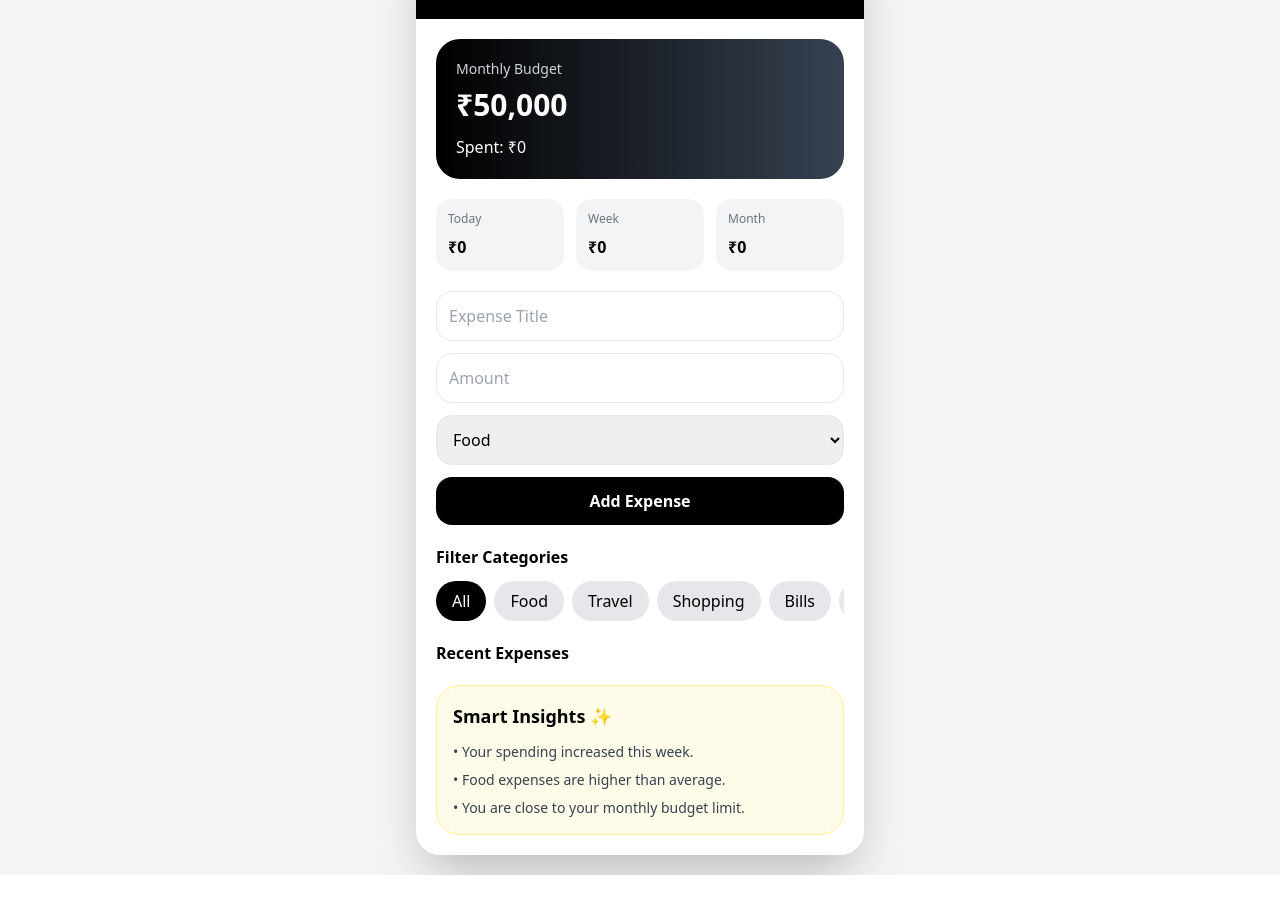
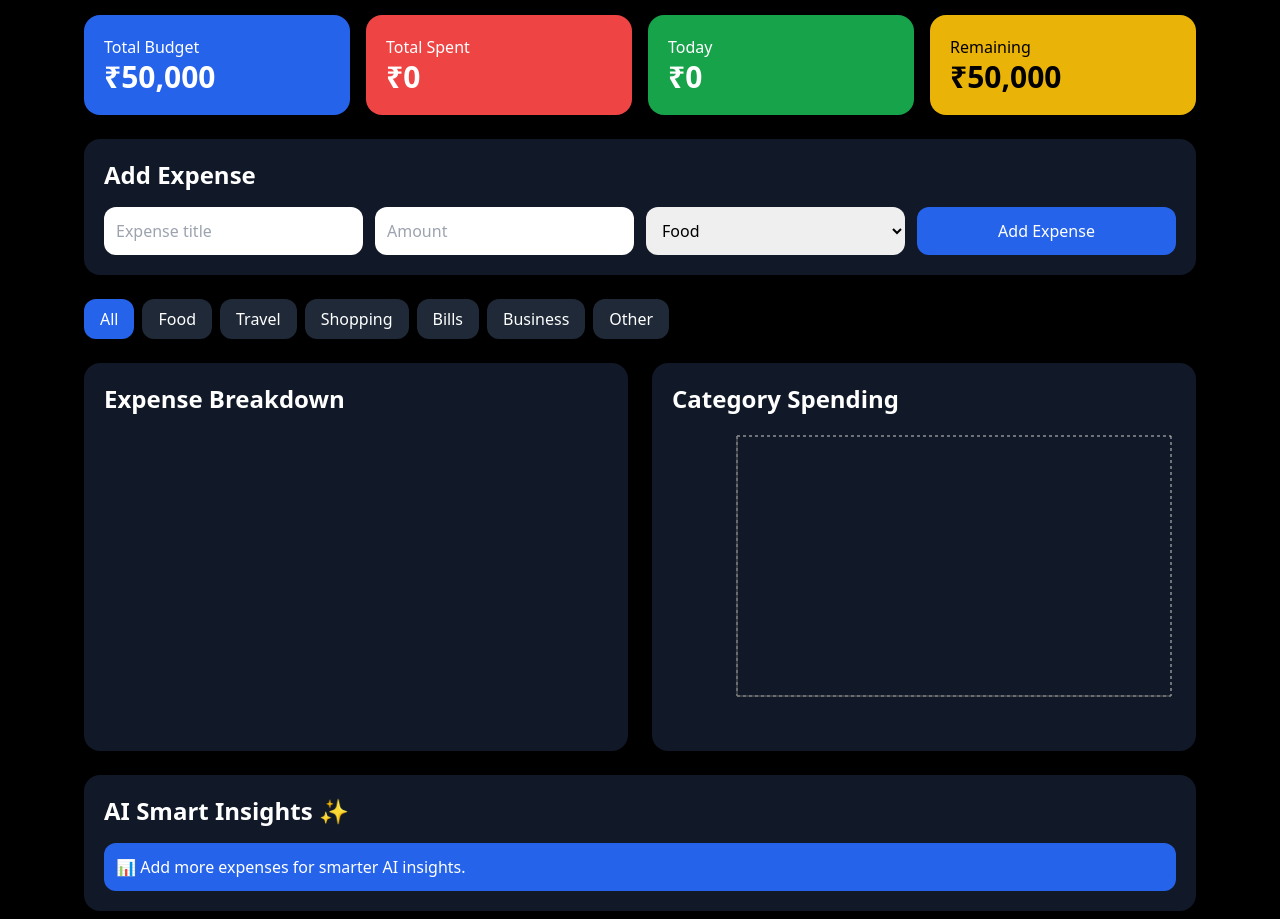
Before and after one commit to arunkumar6201/expense-tracker-web, a React (Vite) app: page / in a window 1280 px wide. Shown: the part 93-1012 px from the top of the page. Before the commit the page ends 968 px from the top, so only its background shows below. Built offline with nearby package versions, Linux system fonts and the light colour scheme.

Commit message:
Update App.jsx

```diff
--- a/src/App.jsx
+++ b/src/App.jsx
@@ -1,18 +1,42 @@
-import React, { useEffect, useState } from "react";
+import React, { useEffect, useMemo, useState } from "react";
+import {
+  PieChart,
+  Pie,
+  Cell,
+  Tooltip,
+  ResponsiveContainer,
+  BarChart,
+  XAxis,
+  YAxis,
+  CartesianGrid,
+  Bar,
+} from "recharts";
 
 export default function App() {
-  const [darkMode, setDarkMode] = useState(false);
+  const [darkMode, setDarkMode] = useState(true);
   const [title, setTitle] = useState("");
   const [amount, setAmount] = useState("");
   const [category, setCategory] = useState("Food");
   const [expenses, setExpenses] = useState([]);
   const [filter, setFilter] = useState("All");
 
-  const categories = ["All", "Food", "Travel", "Shopping", "Bills", "Business"];
+  const budget = 50000;
+
+  const categories = [
+    "All",
+    "Food",
+    "Travel",
+    "Shopping",
+    "Bills",
+    "Business",
+    "Other",
+  ];
 
   useEffect(() => {
     const saved = localStorage.getItem("expenses");
-    if (saved) setExpenses(JSON.parse(saved));
+    if (saved) {
+      setExpenses(JSON.parse(saved));
+    }
   }, []);
 
   useEffect(() => {
@@ -20,17 +44,14 @@ export default function App() {
   }, [expenses]);
 
   const addExpense = () => {
-    if (!title || !amount) {
-      alert("Please fill all fields");
-      return;
-    }
+    if (!title || !amount) return;
 
     const newExpense = {
       id: Date.now(),
       title,
       amount: Number(amount),
       category,
-      date: new Date().toLocaleDateString("en-IN"),
+      date: new Date().toLocaleDateString(),
     };
 
     setExpenses([newExpense, ...expenses]);
@@ -39,160 +60,320 @@ export default function App() {
   };
 
   const deleteExpense = (id) => {
-    setExpenses(expenses.filter((item) => item.id !== id));
+    setExpenses(expenses.filter((e) => e.id !== id));
   };
 
   const filteredExpenses =
     filter === "All"
       ? expenses
-      : expenses.filter((item) => item.category === filter);
+      : expenses.filter((e) => e.category === filter);
 
-  const total = expenses.reduce((sum, item) => sum + item.amount, 0);
+  const totalSpent = expenses.reduce((acc, item) => acc + item.amount, 0);
 
-  const formatINR = (value) => {
-    return new Intl.NumberFormat("en-IN", {
-      style: "currency",
-      currency: "INR",
-      maximumFractionDigits: 0,
-    }).format(value);
-  };
+  const todaySpent = expenses
+    .filter(
+      (e) => e.date === new Date().toLocaleDateString()
+    )
+    .reduce((acc, item) => acc + item.amount, 0);
+
+  const categoryData = categories
+    .filter((c) => c !== "All")
+    .map((cat) => ({
+      name: cat,
+      value: expenses
+        .filter((e) => e.category === cat)
+        .reduce((acc, item) => acc + item.amount, 0),
+    }))
+    .filter((item) => item.value > 0);
+
+  const aiInsights = useMemo(() => {
+    const insights = [];
+
+    if (totalSpent > budget * 0.7) {
+      insights.push("⚠️ You already used 70% of your monthly budget.");
+    }
+
+    const foodTotal = expenses
+      .filter((e) => e.category === "Food")
+      .reduce((a, b) => a + b.amount, 0);
+
+    if (foodTotal > 5000) {
+      insights.push("🍔 Food spending is higher than usual.");
+    }
+
+    if (todaySpent > 2000) {
+      insights.push("💸 You spent heavily today.");
+    }
+
+    if (expenses.length < 3) {
+      insights.push("📊 Add more expenses for smarter AI insights.");
+    }
+
+    return insights;
+  }, [expenses]);
+
+  const COLORS = [
+    "#00C49F",
+    "#0088FE",
+    "#FFBB28",
+    "#FF8042",
+    "#AF19FF",
+    "#FF4560",
+  ];
 
   return (
-    <div className={`min-h-screen p-5 ${darkMode ? "bg-black text-white" : "bg-gray-100 text-black"}`}>
-      <div className="max-w-md mx-auto bg-white rounded-3xl shadow-2xl overflow-hidden">
-        <div className="p-5 bg-black text-white flex justify-between items-center">
+    <div
+      className={`min-h-screen transition-all duration-300 ${
+        darkMode
+          ? "bg-black text-white"
+          : "bg-gray-100 text-black"
+      }`}
+    >
+      <div className="max-w-6xl mx-auto p-5">
+        {/* Header */}
+        <div className="flex justify-between items-center mb-6">
           <div>
-            <h1 className="text-2xl font-bold">Expense Tracker</h1>
-            <p className="text-sm text-gray-300">Free Expense Manager</p>
+            <h1 className="text-4xl font-bold">
+              Expense Tracker
+            </h1>
+            <p className="opacity-70">
+              Smart Personal Finance Manager
+            </p>
           </div>
 
           <button
             onClick={() => setDarkMode(!darkMode)}
-            className="bg-white text-black px-3 py-2 rounded-xl"
+            className="px-4 py-2 rounded-xl bg-blue-600 text-white"
           >
-            {darkMode ? "☀️" : "🌙"}
+            {darkMode ? "Light Mode" : "Dark Mode"}
           </button>
         </div>
 
-        <div className="p-5 space-y-5">
-          <div className="bg-gradient-to-r from-black to-gray-700 text-white rounded-3xl p-5">
-            <p className="text-sm text-gray-300">Monthly Budget</p>
-            <h2 className="text-3xl font-bold mt-2">₹50,000</h2>
-            <p className="mt-3">Spent: {formatINR(total)}</p>
+        {/* Summary Cards */}
+        <div className="grid md:grid-cols-4 gap-4 mb-6">
+          <div className="bg-blue-600 p-5 rounded-2xl">
+            <p>Total Budget</p>
+            <h2 className="text-3xl font-bold">
+              ₹{budget.toLocaleString("en-IN")}
+            </h2>
           </div>
 
-          <div className="grid grid-cols-3 gap-3">
-            <div className="bg-gray-100 rounded-2xl p-3">
-              <p className="text-xs text-gray-500">Today</p>
-              <h2 className="font-bold mt-2">{formatINR(total)}</h2>
+          <div className="bg-red-500 p-5 rounded-2xl">
+            <p>Total Spent</p>
+            <h2 className="text-3xl font-bold">
+              ₹{totalSpent.toLocaleString("en-IN")}
+            </h2>
           </div>
 
-            <div className="bg-gray-100 rounded-2xl p-3">
-              <p className="text-xs text-gray-500">Week</p>
-              <h2 className="font-bold mt-2">{formatINR(total)}</h2>
+          <div className="bg-green-600 p-5 rounded-2xl">
+            <p>Today</p>
+            <h2 className="text-3xl font-bold">
+              ₹{todaySpent.toLocaleString("en-IN")}
+            </h2>
           </div>
 
-            <div className="bg-gray-100 rounded-2xl p-3">
-              <p className="text-xs text-gray-500">Month</p>
-              <h2 className="font-bold mt-2">{formatINR(total)}</h2>
+          <div className="bg-yellow-500 p-5 rounded-2xl text-black">
+            <p>Remaining</p>
+            <h2 className="text-3xl font-bold">
+              ₹{(budget - totalSpent).toLocaleString("en-IN")}
+            </h2>
           </div>
         </div>
 
-          <div className="space-y-3">
+        {/* Add Expense */}
+        <div
+          className={`p-5 rounded-2xl mb-6 ${
+            darkMode ? "bg-gray-900" : "bg-white"
+          }`}
+        >
+          <h2 className="text-2xl font-bold mb-4">
+            Add Expense
+          </h2>
+
+          <div className="grid md:grid-cols-4 gap-3">
             <input
+              type="text"
+              placeholder="Expense title"
               value={title}
               onChange={(e) => setTitle(e.target.value)}
-              placeholder="Expense Title"
-              className="w-full border p-3 rounded-2xl"
+              className="p-3 rounded-xl text-black"
             />
 
             <input
               type="number"
+              placeholder="Amount"
               value={amount}
               onChange={(e) => setAmount(e.target.value)}
-              placeholder="Amount"
-              className="w-full border p-3 rounded-2xl"
+              className="p-3 rounded-xl text-black"
             />
 
             <select
               value={category}
               onChange={(e) => setCategory(e.target.value)}
-              className="w-full border p-3 rounded-2xl"
+              className="p-3 rounded-xl text-black"
             >
-              <option>Food</option>
-              <option>Travel</option>
-              <option>Shopping</option>
-              <option>Bills</option>
-              <option>Business</option>
+              {categories
+                .filter((c) => c !== "All")
+                .map((cat) => (
+                  <option key={cat}>{cat}</option>
+                ))}
             </select>
 
             <button
               onClick={addExpense}
-              className="w-full bg-black text-white py-3 rounded-2xl font-bold"
+              className="bg-blue-600 hover:bg-blue-700 p-3 rounded-xl"
             >
               Add Expense
             </button>
           </div>
+        </div>
 
-          <div>
-            <h2 className="font-bold mb-3">Filter Categories</h2>
-
-            <div className="flex gap-2 overflow-x-auto">
+        {/* Filter */}
+        <div className="flex flex-wrap gap-2 mb-6">
           {categories.map((cat) => (
             <button
               key={cat}
               onClick={() => setFilter(cat)}
-                  className={`px-4 py-2 rounded-full whitespace-nowrap ${
-                    filter === cat ? "bg-black text-white" : "bg-gray-200"
+              className={`px-4 py-2 rounded-xl ${
+                filter === cat
+                  ? "bg-blue-600 text-white"
+                  : darkMode
+                  ? "bg-gray-800"
+                  : "bg-white"
               }`}
             >
               {cat}
             </button>
           ))}
         </div>
+
+        {/* Charts */}
+        <div className="grid md:grid-cols-2 gap-6 mb-6">
+          <div
+            className={`p-5 rounded-2xl ${
+              darkMode ? "bg-gray-900" : "bg-white"
+            }`}
+          >
+            <h2 className="text-2xl font-bold mb-4">
+              Expense Breakdown
+            </h2>
+
+            <ResponsiveContainer width="100%" height={300}>
+              <PieChart>
+                <Pie
+                  data={categoryData}
+                  dataKey="value"
+                  outerRadius={100}
+                  label
+                >
+                  {categoryData.map((entry, index) => (
+                    <Cell
+                      key={index}
+                      fill={COLORS[index % COLORS.length]}
+                    />
+                  ))}
+                </Pie>
+
+                <Tooltip />
+              </PieChart>
+            </ResponsiveContainer>
           </div>
 
-          <div>
-            <h2 className="font-bold mb-3">Recent Expenses</h2>
+          <div
+            className={`p-5 rounded-2xl ${
+              darkMode ? "bg-gray-900" : "bg-white"
+            }`}
+          >
+            <h2 className="text-2xl font-bold mb-4">
+              Category Spending
+            </h2>
+
+            <ResponsiveContainer width="100%" height={300}>
+              <BarChart data={categoryData}>
+                <CartesianGrid strokeDasharray="3 3" />
+                <XAxis dataKey="name" />
+                <YAxis />
+                <Tooltip />
+                <Bar dataKey="value" fill="#3B82F6" />
+              </BarChart>
+            </ResponsiveContainer>
+          </div>
+        </div>
+
+        {/* AI Insights */}
+        <div
+          className={`p-5 rounded-2xl mb-6 ${
+            darkMode ? "bg-gray-900" : "bg-white"
+          }`}
+        >
+          <h2 className="text-2xl font-bold mb-4">
+            AI Smart Insights ✨
+          </h2>
+
+          <div className="space-y-2">
+            {aiInsights.map((insight, index) => (
+              <div
+                key={index}
+                className="p-3 rounded-xl bg-blue-600"
+              >
+                {insight}
+              </div>
+            ))}
+          </div>
+        </div>
+
+        {/* Expense List */}
+        <div
+          className={`p-5 rounded-2xl ${
+            darkMode ? "bg-gray-900" : "bg-white"
+          }`}
+        >
+          <h2 className="text-2xl font-bold mb-4">
+            Recent Expenses
+          </h2>
 
           <div className="space-y-3">
+            {filteredExpenses.length === 0 && (
+              <p>No expenses added.</p>
+            )}
+
             {filteredExpenses.map((expense) => (
               <div
                 key={expense.id}
-                  className="bg-gray-100 p-4 rounded-2xl flex justify-between items-center"
+                className={`flex justify-between items-center p-4 rounded-xl ${
+                  darkMode
+                    ? "bg-gray-800"
+                    : "bg-gray-100"
+                }`}
               >
                 <div>
-                    <h3 className="font-semibold">{expense.title}</h3>
-                    <p className="text-sm text-gray-500">
+                  <h3 className="font-bold">
+                    {expense.title}
+                  </h3>
+
+                  <p className="opacity-70 text-sm">
                     {expense.category} • {expense.date}
                   </p>
                 </div>
 
-                  <div className="text-right">
-                    <p className="font-bold">{formatINR(expense.amount)}</p>
+                <div className="flex items-center gap-4">
+                  <h2 className="font-bold text-xl">
+                    ₹{expense.amount.toLocaleString("en-IN")}
+                  </h2>
 
                   <button
-                      onClick={() => deleteExpense(expense.id)}
-                      className="text-red-500 text-sm mt-1"
+                    onClick={() =>
+                      deleteExpense(expense.id)
+                    }
+                    className="bg-red-500 px-3 py-1 rounded-lg"
                   >
-                      Delete
+                    X
                   </button>
                 </div>
               </div>
             ))}
           </div>
         </div>
-
-          <div className="bg-yellow-50 border border-yellow-200 rounded-3xl p-4">
-            <h2 className="font-bold text-lg">Smart Insights ✨</h2>
-
-            <div className="space-y-2 mt-3 text-sm text-gray-700">
-              <p>• Your spending increased this week.</p>
-              <p>• Food expenses are higher than average.</p>
-              <p>• You are close to your monthly budget limit.</p>
-            </div>
-          </div>
-        </div>
       </div>
     </div>
   );
```
Lines whose indentation alone changed are shown as unchanged.
